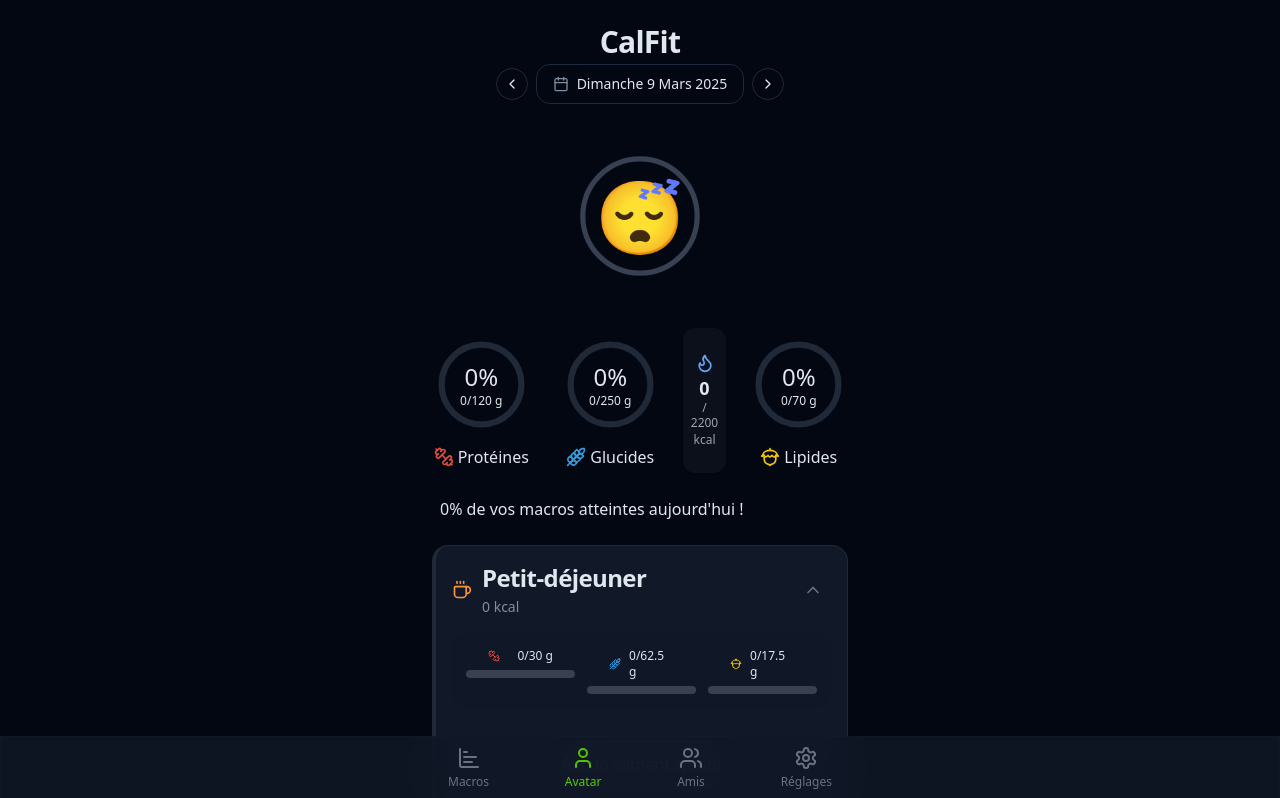
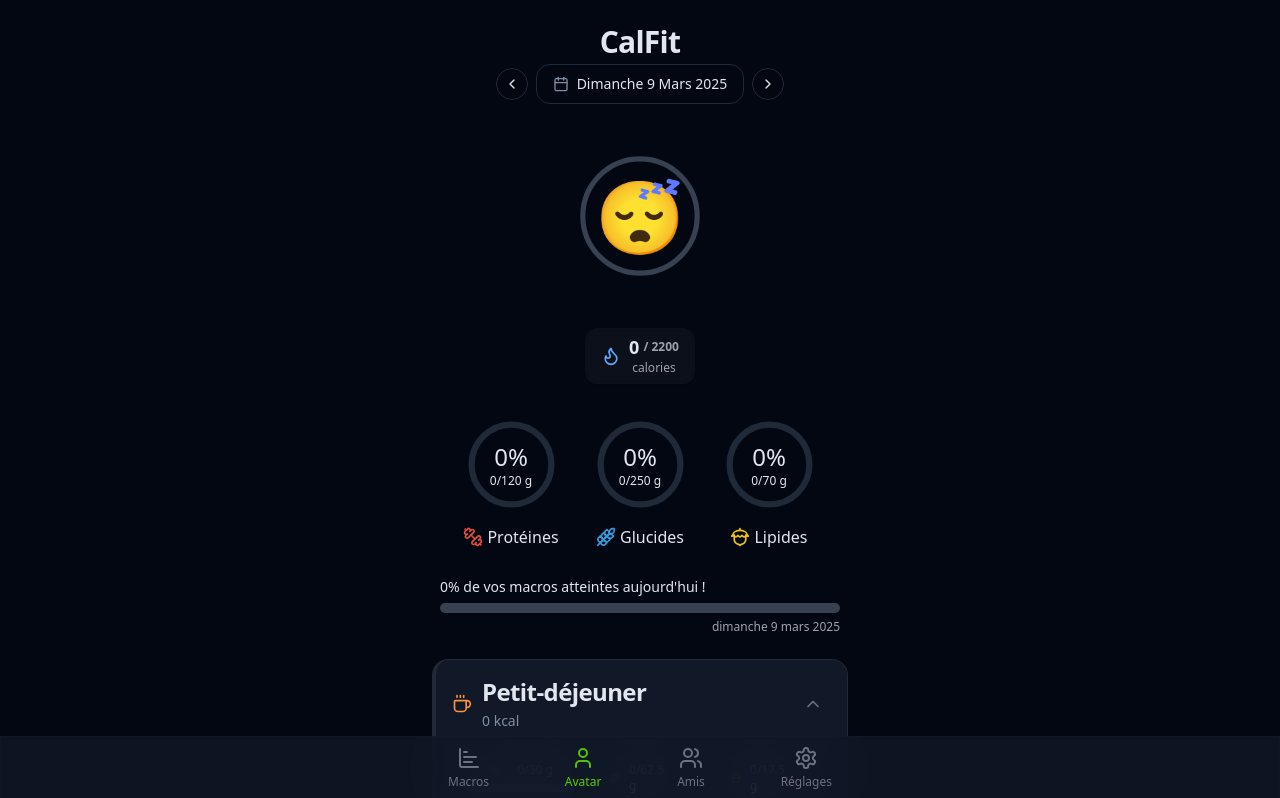
Before and after one commit to CalFit/calfit-scan-track, a React (Vite) app: page / in a window 1280 px wide. Shown: the top 798 px of the page. Built offline with nearby package versions, Linux system fonts and the light colour scheme.

Commit message:
Move calories counter
Moves the calories counter below the avatar component.

```diff
--- a/src/components/dashboard/CaloriesCard.tsx
+++ b/src/components/dashboard/CaloriesCard.tsx
@@ -18,12 +18,14 @@ export const CaloriesCard = ({ current, target }: CaloriesCardProps) => {
   };
 
   return (
-    <div className="flex flex-col items-center justify-center bg-white/10 dark:bg-gray-800/30 shadow-sm rounded-xl px-2 py-1.5 w-20 backdrop-blur-sm">
-      <Flame className={`w-5 h-5 ${getCaloriesColor()}`} />
-      <div className="text-center mt-1">
-        <div className="text-lg font-bold leading-tight">{current}</div>
-        <div className="text-xs text-gray-500 dark:text-gray-400 leading-tight">/ {target}</div>
-        <div className="text-xs text-gray-500 dark:text-gray-400 mt-0.5">kcal</div>
+    <div className="flex items-center justify-center bg-white/10 dark:bg-gray-800/30 shadow-sm rounded-xl px-4 py-2 backdrop-blur-sm">
+      <Flame className={`w-5 h-5 mr-2 ${getCaloriesColor()}`} />
+      <div className="text-center">
+        <div className="text-lg font-bold leading-tight inline-flex items-center">
+          <span>{current}</span>
+          <span className="text-xs text-gray-500 dark:text-gray-400 ml-1">/ {target}</span>
+        </div>
+        <div className="text-xs text-gray-500 dark:text-gray-400">calories</div>
       </div>
     </div>
   );
--- a/src/components/dashboard/NutritionDashboard.tsx
+++ b/src/components/dashboard/NutritionDashboard.tsx
@@ -23,11 +23,19 @@ const NutritionDashboard = ({
 }: NutritionDashboardProps) => {
   return (
     <>
-      <div className="flex justify-center mb-8 relative">
+      <div className="flex justify-center mb-4 relative">
         <CalfitAvatar
           calories={calories}
           protein={protein}
           showPerfectBalanceBadge={isPerfectBalance}
+        />
+      </div>
+
+      {/* Calories card below avatar */}
+      <div className="flex justify-center mb-4">
+        <CaloriesCard
+          current={calories.current}
+          target={calories.target}
         />
       </div>
 
@@ -48,11 +56,6 @@ const NutritionDashboard = ({
           unit="g"
         />
 
-        <CaloriesCard
-          current={calories.current}
-          target={calories.target}
-        />
-
         <CircularMacroGauge
           label="Lipides"
           current={fat.current}
--- a/src/components/ui/ProgressBar.tsx
+++ b/src/components/ui/ProgressBar.tsx
@@ -1,4 +1,6 @@
+
 import { cn } from '@/lib/utils';
+
 interface ProgressBarProps {
   percentage: number;
   label?: string;
@@ -7,6 +9,7 @@ interface ProgressBarProps {
   animate?: boolean;
   showDate?: boolean;
 }
+
 const ProgressBar = ({
   percentage,
   label,
@@ -25,10 +28,24 @@ const ProgressBar = ({
       year: 'numeric'
     });
   };
-  return <div className="w-full space-y-1.5">
-      {label}
 
-      {showDate}
-    </div>;
+  return (
+    <div className="w-full space-y-1.5">
+      {label && <p className="text-sm font-medium">{label}</p>}
+
+      <div className={`w-full bg-gray-200 dark:bg-gray-700 rounded-full overflow-hidden ${height}`}>
+        <div
+          className={`${color} h-full rounded-full ${animate ? 'transition-all duration-500 ease-out' : ''}`}
+          style={{
+            width: `${percentage}%`,
+            boxShadow: percentage > 90 ? '0 0 8px rgba(255, 255, 0, 0.5)' : 'none'
+          }}
+        />
+      </div>
+
+      {showDate && <p className="text-xs text-gray-500 dark:text-gray-400 text-right">{getCurrentDate()}</p>}
+    </div>
+  );
 };
+
 export default ProgressBar;
```
